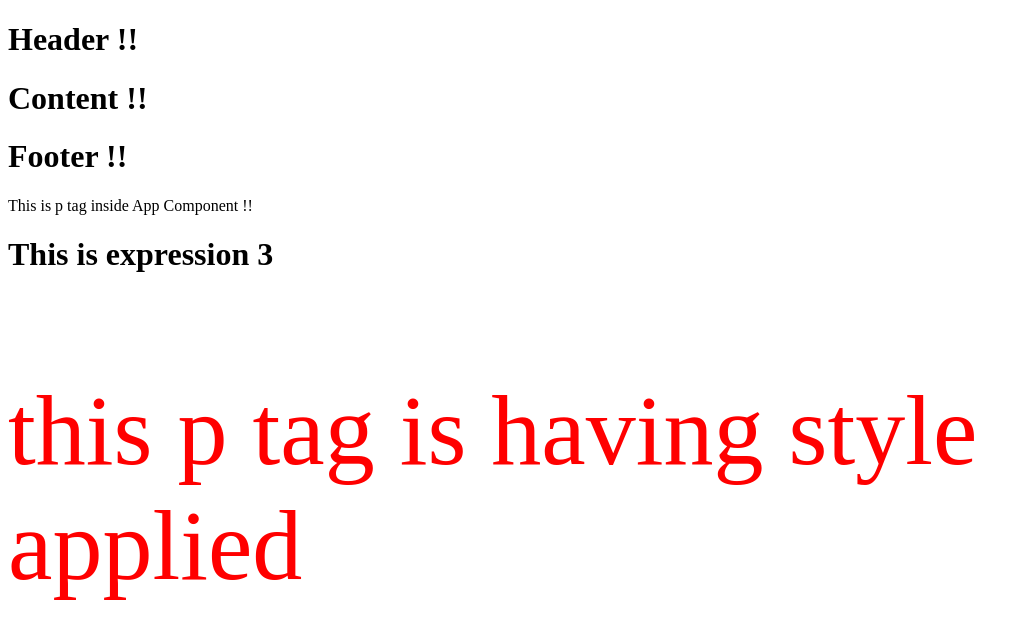
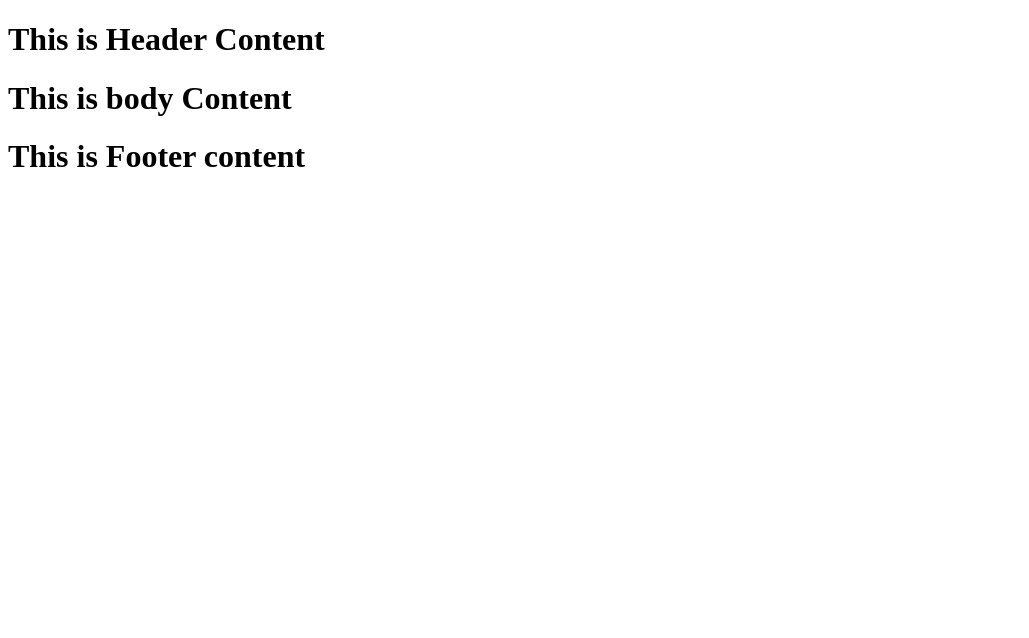
Before and after one commit to bkotu6717/ReactApp, a React app: page / in a window 1280 px wide. Shown: the top 638 px of the page, without its empty margins (0-1029 px from the left). Built offline with nearby package versions, Linux system fonts and the light colour scheme.

Commit message:
created different types of componets and require them inside main component

```diff
--- a/App.jsx
+++ b/App.jsx
@@ -8,16 +8,37 @@ class App extends React.Component {
       }
 
       return (
-         <div>
-			<h1> Header !!</h1>
-			<h1> Content !! </h1>
-			<h1> Footer !! </h1>
-			<p data-myattribute="somevalue"> This is p tag inside App Component !! </p>
-			<h1> This is expression {1 + 1 + 1} </h1>
-			<p style={myStyle}> this p tag is having style applied</p>
-         </div>
+      	<div>
+	      	<Header/>
+	      	<Content/>
+	      	<Footer/>
+	    </div>
       );
    }
 }
 
+class Header extends React.Component {
+	render(){
+		return(
+			<h1> This is Header Content </h1>
+		);
+	};
+}
+
+class Content extends React.Component {
+	render(){
+		return(
+			<h1> This is body Content </h1>
+		)
+	}
+}
+
+class Footer extends React.Component {
+	render(){
+		return(
+			<h1> This is Footer content </h1>
+		)
+	}
+}
+
 export default App;
```
